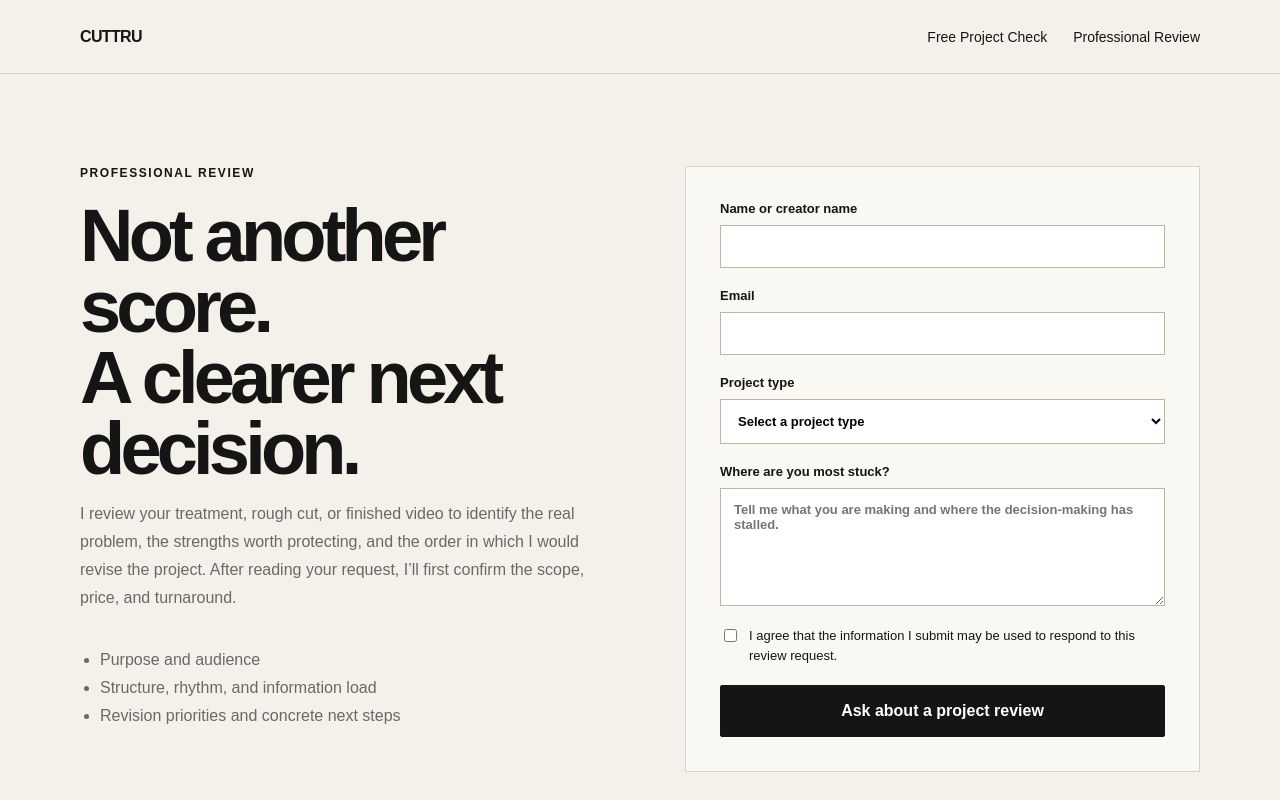
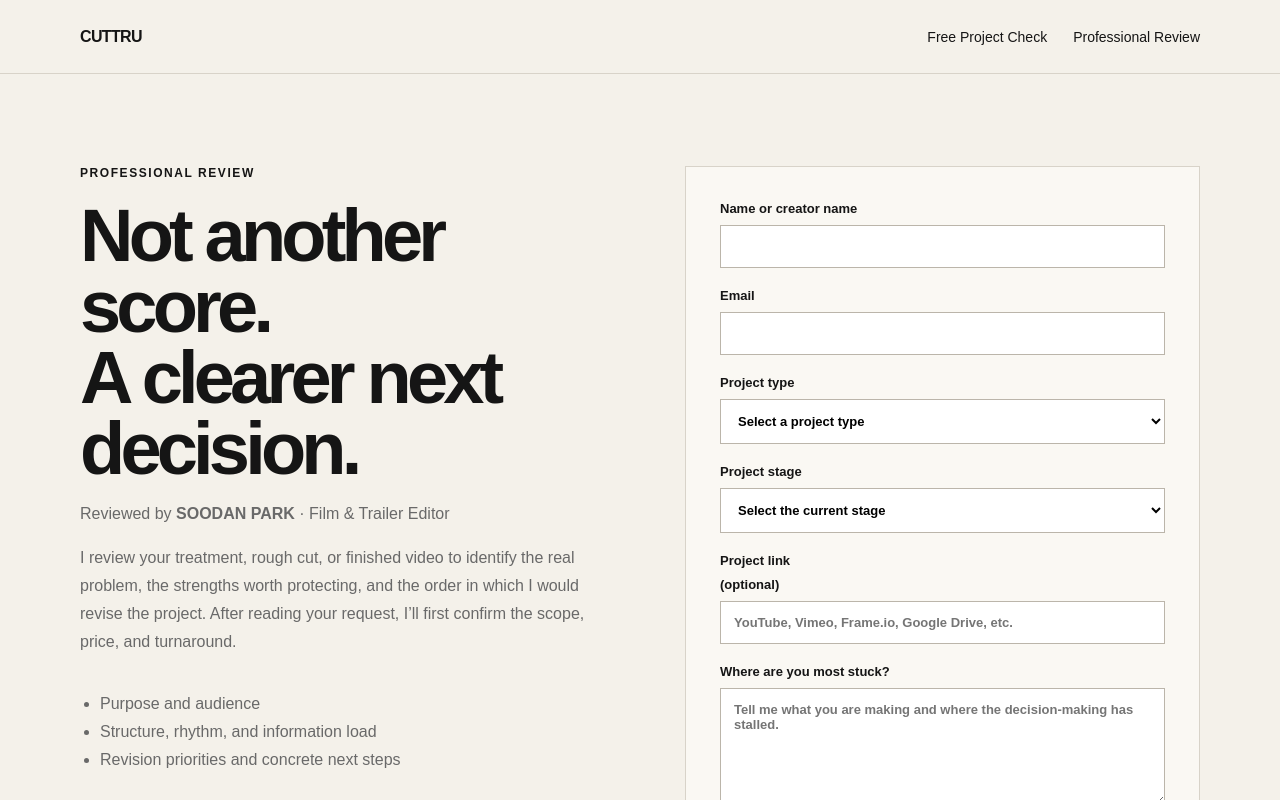
Before and after one commit to soodan7905-creator/methodgraph, a Next.js app: page /consult in a window 1280 px wide. Shown: the top 800 px of the page. Built offline with nearby package versions, Linux system fonts and the light colour scheme.

Commit message:
Add project context fields and reviewer credit

```diff
--- a/app/consult/page.tsx
+++ b/app/consult/page.tsx
@@ -33,17 +33,18 @@ function ConsultForm() {
     try {
       const netlifyBody = new URLSearchParams();
       netlifyBody.set("form-name", "project-review");
+      netlifyBody.set("bot-field", "");
       for (const [key, value] of form.entries()) {
         netlifyBody.set(key, String(value));
       }
 
-      await fetch("/", {
+      await fetch("/__forms.html", {
         method: "POST",
         headers: { "Content-Type": "application/x-www-form-urlencoded" },
         body: netlifyBody.toString(),
       });
     } catch {
-      // The Supabase submission is already saved. Netlify email notification can be retried via dashboard if needed.
+      // Supabase remains the source of truth even if the notification submission fails.
     }
 
     setState("success");
@@ -52,18 +53,6 @@ function ConsultForm() {
   }
 
   return (
-    <>
-      <form name="project-review" data-netlify="true" hidden>
-        <input type="hidden" name="form-name" value="project-review" />
-        <input name="name" />
-        <input name="email" />
-        <input name="project_type" />
-        <textarea name="challenge" />
-        <input name="diagnosis_score" />
-        <input name="diagnosis_focus" />
-        <input name="privacy_consent" />
-      </form>
-
     <form className="consult-form" onSubmit={submit}>
       <input type="hidden" name="diagnosis_score" value={params.get("score") ?? ""} />
       <input type="hidden" name="diagnosis_focus" value={params.get("focus") ?? ""} />
@@ -91,6 +80,28 @@ function ConsultForm() {
       </label>
 
       <label>
+        Project stage
+        <select name="project_stage" required defaultValue="">
+          <option value="" disabled>Select the current stage</option>
+          <option>Idea / concept</option>
+          <option>Treatment / script</option>
+          <option>Rough cut</option>
+          <option>Fine cut / near final</option>
+          <option>Finished video</option>
+        </select>
+      </label>
+
+      <label>
+        Project link <span className="optional">(optional)</span>
+        <input
+          name="project_link"
+          type="url"
+          maxLength={500}
+          placeholder="YouTube, Vimeo, Frame.io, Google Drive, etc."
+        />
+      </label>
+
+      <label>
         Where are you most stuck?
         <textarea
           name="challenge"
@@ -112,7 +123,6 @@ function ConsultForm() {
 
       {message && <p className={"form-message " + state}>{message}</p>}
     </form>
-    </>
   );
 }
 
@@ -122,6 +132,7 @@ export default function ConsultPage() {
       <div className="consult-intro">
         <p className="eyebrow">PROFESSIONAL REVIEW</p>
         <h1>Not another score.<br />A clearer next decision.</h1>
+        <p className="reviewer-credit">Reviewed by <strong>SOODAN PARK</strong> · Film &amp; Trailer Editor</p>
         <p>
           I review your treatment, rough cut, or finished video to identify the real problem,
           the strengths worth protecting, and the order in which I would revise the project.
```
Lines whose indentation alone changed are shown as unchanged.
